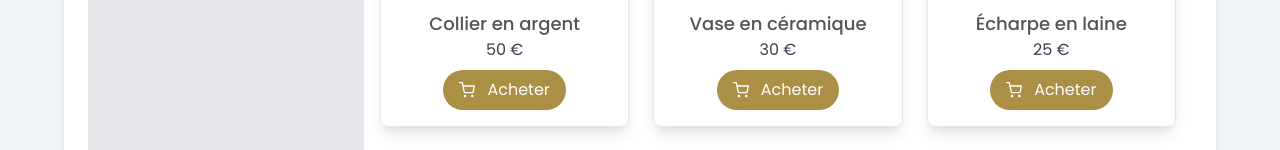
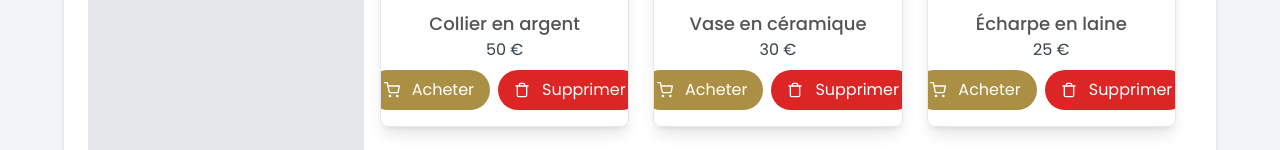
Before and after one commit to YasmineSan/The_Project, a React (Vite) app in the folder client/: page /articles in a window 1280 px wide. Shown: the part 419-569 px from the top of the page. Built offline with nearby package versions, Linux system fonts and the light colour scheme.

Commit message:
Added logic to delete an article from cart (db) to test

```diff
--- a/client/src/components/CardArticle.jsx
+++ b/client/src/components/CardArticle.jsx
@@ -1,10 +1,11 @@
 import React, { useState, useEffect } from 'react';
 import { NavLink } from 'react-router-dom';
-import { FiShoppingCart } from 'react-icons/fi';
+import { FiShoppingCart, FiTrash } from 'react-icons/fi';
 
 const CardArticle = ({ id, image, title, price }) => {
   const [isAuthenticated, setIsAuthenticated] = useState(false);
   const [showNotification, setShowNotification] = useState(false);
+  const [notificationMessage, setNotificationMessage] = useState('');
 
   useEffect(() => {
     const token = localStorage.getItem('authToken');
@@ -13,7 +14,7 @@ const CardArticle = ({ id, image, title, price }) => {
 
   const handleAddToCart = async (e) => {
     e.stopPropagation();
-    const number = 1
+    const number = 1;
     if (isAuthenticated) {
       try {
         const response = await fetch('https://4.233.138.141:3001/api/cart', {
@@ -22,20 +23,51 @@ const CardArticle = ({ id, image, title, price }) => {
             'Content-Type': 'application/json',
             'Authorization': `Bearer ${localStorage.getItem('authToken')}`
           },
-          body: JSON.stringify({ id, number})
+          body: JSON.stringify({ id, number })
         });
 
         if (response.ok) {
+          setNotificationMessage('Article ajouté au panier !');
           setShowNotification(true);
           setTimeout(() => {
             setShowNotification(false);
-            window.location.href = '/login';
+            window.location.href = '/cart';
           }, 2000);  // Redirection après 2 secondes
         } else {
           console.error('Erreur lors de l\'ajout au panier', response.statusText);
         }
       } catch (error) {
         console.error('Erreur réseau lors de l\'ajout au panier', error);
+      }
+    } else {
+      window.location.href = '/login';
+    }
+  };
+
+  const handleDeleteArticle = async (e) => {
+    e.stopPropagation();
+    if (isAuthenticated) {
+      try {
+        const response = await fetch(`https://4.233.138.141:3001/api/cart/${id}`, {
+          method: 'DELETE',
+          headers: {
+            'Content-Type': 'application/json',
+            'Authorization': `Bearer ${localStorage.getItem('authToken')}`
+          }
+        });
+
+        if (response.ok) {
+          setNotificationMessage('Article supprimé avec succès !');
+          setShowNotification(true);
+          setTimeout(() => {
+            setShowNotification(false);
+            window.location.reload();  // Recharger la page après suppression
+          }, 2000);  // Redirection après 2 secondes
+        } else {
+          console.error('Erreur lors de la suppression de l\'article', response.statusText);
+        }
+      } catch (error) {
+        console.error('Erreur réseau lors de la suppression de l\'article', error);
       }
     } else {
       window.location.href = '/login';
@@ -52,7 +84,7 @@ const CardArticle = ({ id, image, title, price }) => {
             <p className="text-base text-gray-700">{price} €</p>
           </div>
         </NavLink>
-        <div className="flex items-center justify-center mt-2">
+        <div className="flex items-center justify-center mt-2 space-x-2">
           <button
             onClick={handleAddToCart}
             className="py-2 mb-4 px-4 bg-gold text-white rounded-full flex items-center hover:bg-white hover:text-gold hover:border hover:border-gold"
@@ -60,11 +92,18 @@ const CardArticle = ({ id, image, title, price }) => {
             <FiShoppingCart className="mr-3" />
             Acheter
           </button>
+          <button
+            onClick={handleDeleteArticle}
+            className="py-2 mb-4 px-4 bg-red-600 text-white rounded-full flex items-center hover:bg-white hover:text-red-600 hover:border hover:border-red-600"
+          >
+            <FiTrash className="mr-3" />
+            Supprimer
+          </button>
         </div>
       </div>
       {showNotification && (
         <div className="fixed bottom-4 right-4 bg-green-500 text-white py-2 px-4 rounded">
-          Article ajouté au panier !
+          {notificationMessage}
         </div>
       )}
     </div>
```
